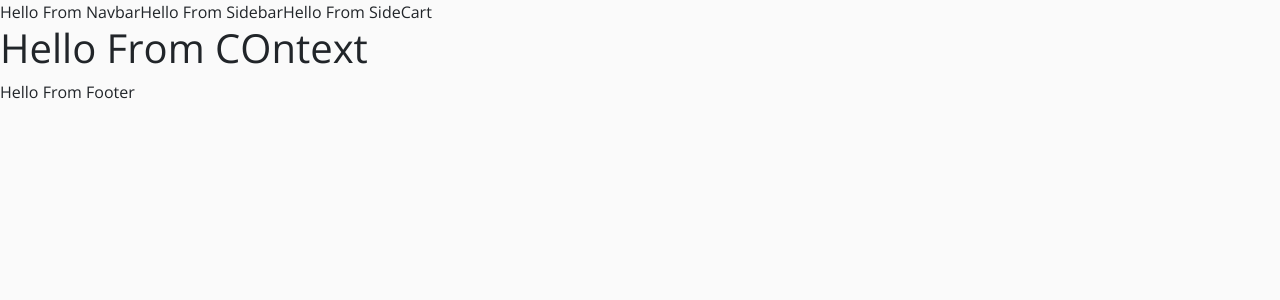
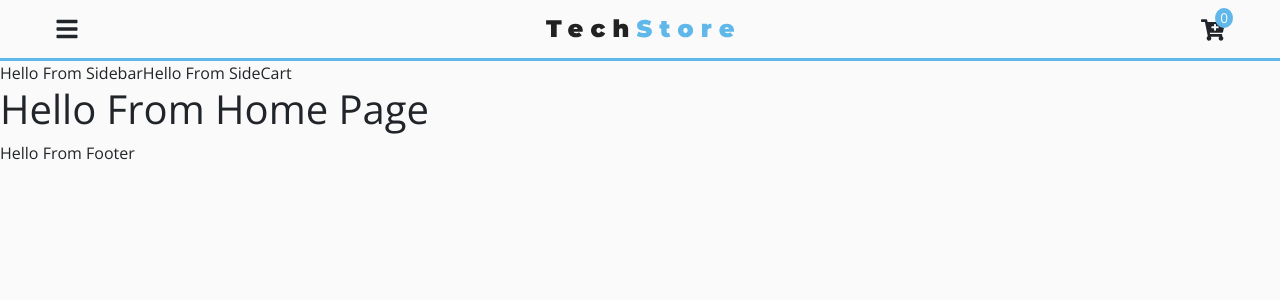
Before and after one commit to anant-prasad/tech-store, a React (Create React App) app: page / in a window 1280 px wide. Shown: the top 300 px of the page. Built offline with nearby package versions, Linux system fonts and the light colour scheme.

Commit message:
Navbar Component

```diff
--- a/src/components/Navbar.js
+++ b/src/components/Navbar.js
@@ -1,9 +1,64 @@
 import React from 'react'
-
+import {FaBars, FaCartPlus} from 'react-icons/fa'
+import styled from 'styled-components'
+import {ProductConsumer} from '../context'
+import logo from '../images/logo.svg'
 export default function Navbar() {
     return (
-        <>
-            Hello From Navbar
-        </>
+        <ProductConsumer>
+                {value => {
+                    const {cartItems, handleSidebar, handleCart} = value;
+                    return <NavWrapper>
+
+                        <div className="nav-center">
+                        <FaBars className="nav-icon" onClick={handleSidebar} />
+                        <img src={logo} alt="tech store logo" />
+                        <div className="nav-cart">
+                            <FaCartPlus className="nav-icon" onClick={handleCart} />
+
+                        <div className="cart-items">
+                            {cartItems}</div>
+
+                        </div>
+
+
+                        </div>
+                    </NavWrapper>
+                }}
+            </ProductConsumer>
+
     )
 }
+const NavWrapper = styled.nav`
+position:-webkit-sticky;
+position: sticky;
+top: 0;
+width: 100%;
+padding: 1rem 1.5rem;
+background: var(--mainGrey);
+border-bottom: 3px solid var(--primaryColor);
+.nav-center{
+    display: flex;
+    align-items: center;
+    justify-content: space-between;
+    max-width: 1170px;
+    margin: 0 auto;
+}
+.nav-icon{
+    font-size: 1.5rem;
+    cursor: pointer;
+}
+.nav-cart{
+    position: relative;
+}
+.cart-items{
+    background: var(--primaryColor);
+    color: var(--mainWhite);
+    font-size: 0.85rem;
+    position: absolute;
+    top: -8px;
+    right: -8px;
+    padding: 0 5px;
+    border-radius: 50%;
+}
+`;
--- a/src/context/context.js
+++ b/src/context/context.js
@@ -5,10 +5,47 @@ const ProductContext = React.createContext();
 
 
 class ProductProvider extends Component{
+    state = {
+        sidebarOpen: false,
+        cartOpen: false,
+        cartItems: 0
+    }
+// handle sidebar
+    handleSidebar = () => {
+        this.setState({
+            sidebarOpen: !this.state.sidebarOpen
+        })
+    }
+    // handle cart
+    handleCart = () => {
+        this.setState({
+        cartOpen: !this.state.cartOpen
+        })
+    }
+    //close cart
+    closeCart = () => {
+        this.setState({
+        cartOpen: false
+        })
+    }
+    // open cart
+    openCart = () => {
+        this.setState({
+        cartOpen: true
+        })
+    }
+
+
+
     render(){
         return (
 
-        <ProductContext.Provider value="Hello From COntext">
+        <ProductContext.Provider value={{
+            ...this.state,
+            handleSidebar: this.handleSidebar,
+            handleCart: this.handleCart,
+            closeCart: this.closeCart,
+            openCart: this.openCart}}>
             {this.props.children}
 
         </ProductContext.Provider>
--- a/src/pages/HomePage.js
+++ b/src/pages/HomePage.js
@@ -5,7 +5,9 @@ export default function HomePage() {
     return (
         <>
         <ProductConsumer>
-            {value => <h1>{value}</h1>}
+            {value => {
+                return <h1>Hello From Home Page</h1>
+            }}
             </ProductConsumer>
 
     </>
```
